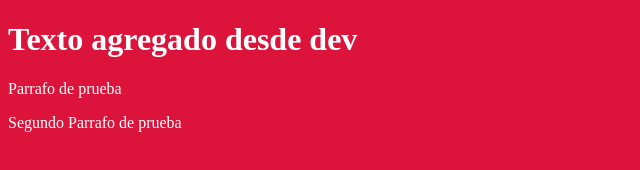
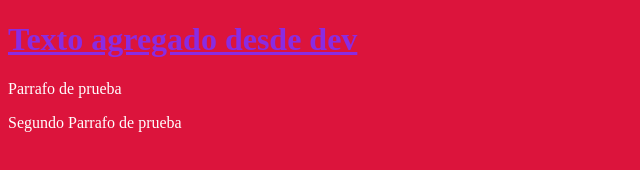
Before and after one commit to DavidShum98/test, a plain HTML site: page index.html in a window 1280 px wide. In both pictures the pointer is over the element "Texto agregado desde dev". Shown: the whole page, without its empty margins (0-640 px from the left). Drawn offline with Linux system fonts and the light colour scheme.

Commit message:
h1 hover

```diff
--- a/styles.css
+++ b/styles.css
@@ -7,5 +7,8 @@ body{
 }
 p{
   color: #fff;
-
 }
+h1:hover{
+  color: blueviolet;
+  text-decoration: underline;
+}
```
